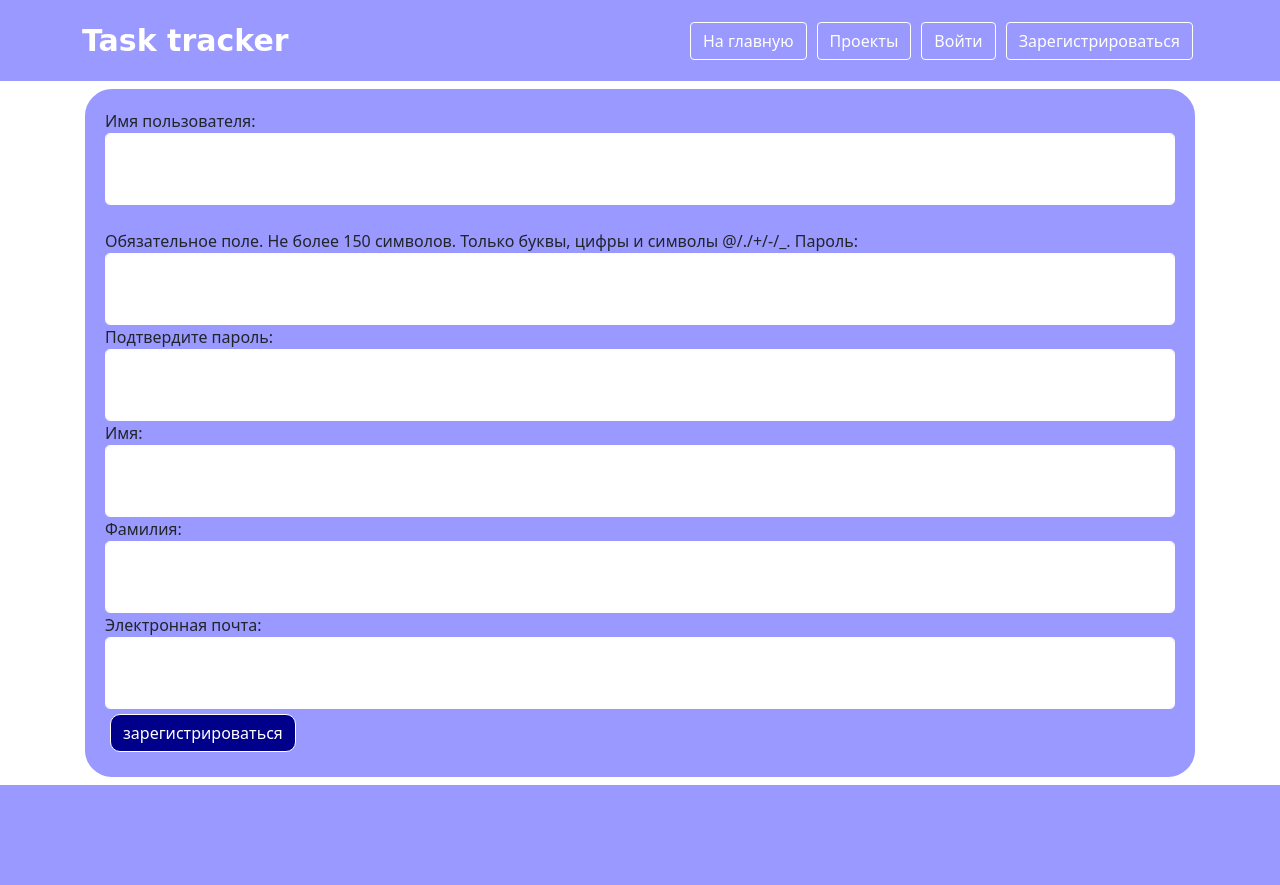
After one commit to Kgbay/homework_62_Kudaibergen_Kyrgyzbay, a Django app: page /auth/register/ in a window 1280 px wide. The commit adds this page. Run offline with Django 4.2, Linux system fonts and the light colour scheme; parts of the project's set-up code (start-up, migrations or seed data) failed here and were passed over.

Commit message:
Добавил проверку для формы регистрации

```diff
--- a/source/accounts/forms.py
+++ b/source/accounts/forms.py
@@ -16,25 +16,47 @@ class CustomUserCreationForm(forms.ModelForm):
         label='Пароль',
         strip=False,
         required=True,
-        widget=forms.PasswordInput
+        widget=forms.PasswordInput(attrs={'class': 'form-control form-control-lg'})
     )
     password_confirm = forms.CharField(
         label='Подтвердите пароль',
         strip=False,
         required=True,
-        widget=forms.PasswordInput
+        widget=forms.PasswordInput(attrs={'class': 'form-control form-control-lg'})
+    )
+    email = forms.CharField(
+        label='Электронная почта',
+        required=True,
+        widget=forms.TextInput(attrs={'class': 'form-control form-control-lg'})
     )
 
     class Meta:
         model = User
         fields = ('username', 'password', 'password_confirm', 'first_name', 'last_name', 'email')
+        widgets = {
+            'username': forms.TextInput(attrs={'class': 'form-control form-control-lg'}),
+            'first_name': forms.TextInput(attrs={'class': 'form-control form-control-lg'}),
+            'last_name': forms.TextInput(attrs={'class': 'form-control form-control-lg'})
+        }
+        labels = {
+            'username': 'Имя пользователя',
+            'first_name': 'Имя',
+            'last_name': 'Фамилия'
+        }
 
-    def  clean(self):
+    def clean(self):
         cleaned_data = super().clean()
+        username = cleaned_data.get('username')
         password = cleaned_data.get('password')
+        first_name = cleaned_data.get('first_name')
+        last_name = cleaned_data.get('last_name')
         password_confirm = cleaned_data.get('password_confirm')
         if password and password_confirm and password != password_confirm:
             raise forms.ValidationError('Пароли не совпадают')
+        if len(str(username).strip()) < 2:
+            raise forms.ValidationError('Имя не может быть пустым')
+        if first_name == last_name:
+            raise forms.ValidationError('Имя и фамилия не могут быть одинаковыми')
 
     def save(self, commit=True):
         user = super().save(commit=False)
--- /dev/null
+++ b/source/accounts/templates/register.html
@@ -0,0 +1,10 @@
+{% extends 'base.html' %}
+{% block content %}
+    <div class="container">
+        <form method="post" class="form-add">
+                {% csrf_token %}
+                {{ form }}
+                <input type="submit" value="зарегистрироваться" class="btn btn-primary">
+        </form>
+    </div>
+{% endblock %}
--- a/source/accounts/urls.py
+++ b/source/accounts/urls.py
@@ -1,8 +1,9 @@
 from django.urls import path
 
-from .views import LoginView, logout_view
+from .views import LoginView, logout_view, RegisterView
 
 urlpatterns = [
     path('login/', LoginView.as_view(), name='login'),
-    path('logout/', logout_view, name='logout')
+    path('logout/', logout_view, name='logout'),
+    path('register/', RegisterView.as_view(), name='register')
 ]
--- a/source/accounts/views.py
+++ b/source/accounts/views.py
@@ -1,9 +1,9 @@
 from django.contrib.auth import authenticate, login, logout
 from django.shortcuts import redirect
-from django.views.generic import TemplateView
+from django.views.generic import TemplateView, CreateView
 from django.http import HttpResponseRedirect
 
-from .forms import LoginForm
+from .forms import LoginForm, CustomUserCreationForm
 
 
 class LoginView(TemplateView):
@@ -33,3 +33,17 @@ class LoginView(TemplateView):
 def logout_view(request):
     logout(request)
     return HttpResponseRedirect(request.META.get('HTTP_REFERER'))
+
+class RegisterView(CreateView):
+    template_name = 'register.html'
+    form_class = CustomUserCreationForm
+    success_url = '/'
+
+    def post(self, request, *args, **kwargs):
+        form = self.form_class(request.POST)
+        if form.is_valid():
+            user = form.save()
+            login(request, user)
+            return redirect(self.success_url)
+        context = {'form': form}
+        return self.render_to_response(context)
--- a/source/task_tracker/settings.py
+++ b/source/task_tracker/settings.py
@@ -110,7 +110,7 @@ AUTH_PASSWORD_VALIDATORS = [
 # Internationalization
 # https://docs.djangoproject.com/en/4.1/topics/i18n/
 
-LANGUAGE_CODE = 'en-us'
+LANGUAGE_CODE = 'ru-ru'
 
 TIME_ZONE = 'UTC'
 
--- a/source/tracker/templates/base.html
+++ b/source/tracker/templates/base.html
@@ -33,7 +33,7 @@
                     {% else %}
                     <a href="{% url 'login' %}" class="btn btn-outline-primary">Войти</a>
                     {% endif %}
-
+                    <a href="{% url 'register' %}" class="btn btn-outline-primary">Зарегистрироваться</a>
                 </div>
             </div>
         </div>
```
